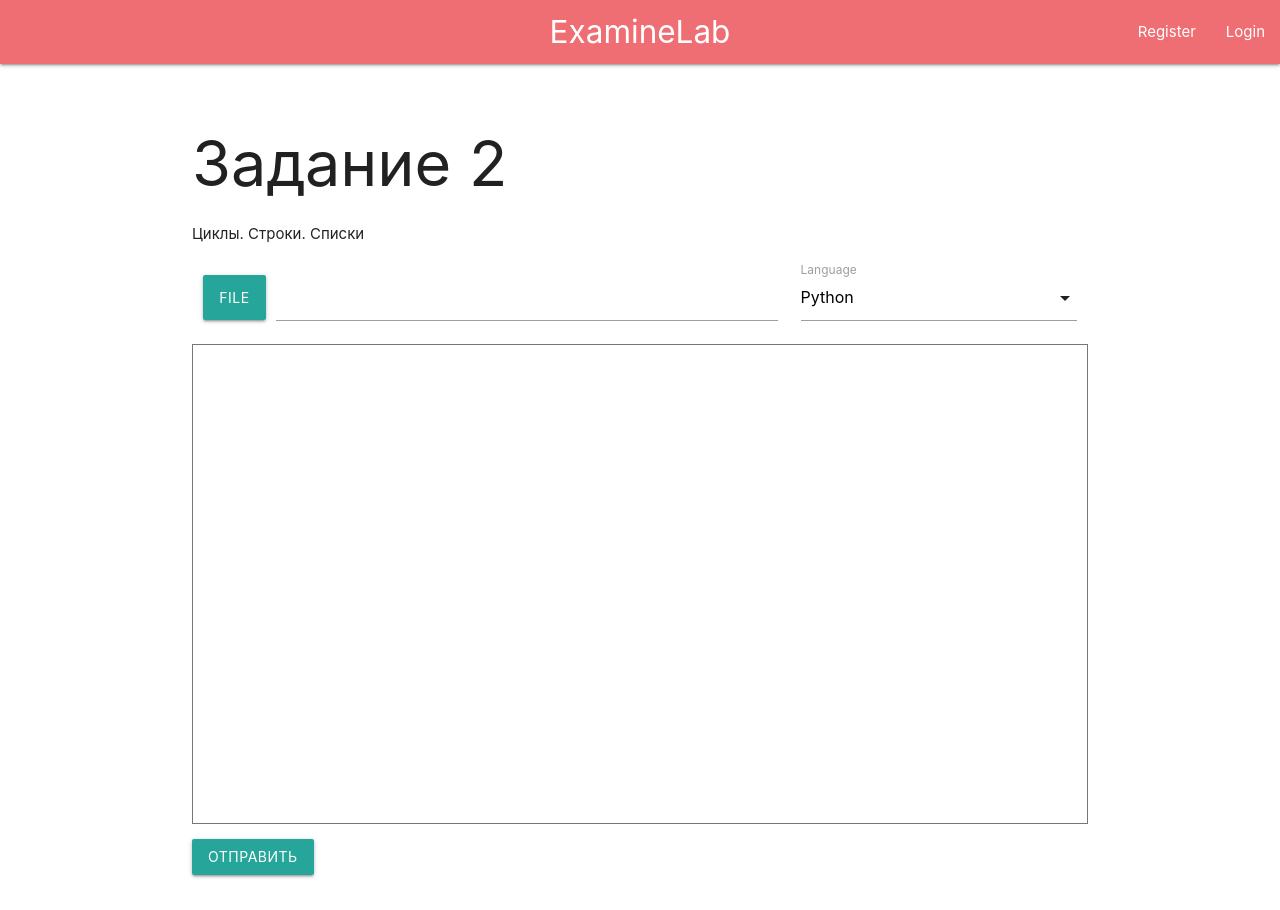
After one commit to e1four15f/ExamineLab, a Django app: page /courses/1/1 in a window 1280 px wide. The commit adds this page. Run offline with Django 3.2, Linux system fonts and the light colour scheme; data comes from the database, SQL or seed files in the repository; both versions use the stored data as it was after the commit; some libraries are stand-ins or nearby versions.

Commit message:
Added task template

```diff
--- /dev/null
+++ b/main/templates/main/task.html
@@ -0,0 +1,42 @@
+{% extends 'main/header.html' %}
+
+{% block content %}
+    <div class="row">
+
+        <h1>{{ task.title }}</h1>
+        <p>{{ task.summary }}</p>
+
+        <div class="col s8">
+            <form action="#">
+                <div class="file-field input-field">
+                    <div class="btn">
+                        <span>File</span>
+                        <input type="file">
+                    </div>
+                    <div class="file-path-wrapper"><input class="file-path validate" type="text">
+                    </div>
+                </div>
+            </form>
+        </div>
+
+        <div class="input-field col s4">
+            <select>
+                <!-- TODO получать список языков из бд-->
+                <option value="1">Python</option>
+                <option value="2">C++</option>
+                <option value="3">Java</option>
+            </select>
+            <label>Language</label>
+        </div>
+
+        <form name="test" method="post">
+            <textarea name="comment" cols="40" rows="150" style="resize: none; height: 60%;"></textarea>
+            <p><a href="#" class="waves-effect waves-light btn">Отправить</a></p>
+        </form>
+	</div>
+    <script>
+        $(document).ready(function(){
+            $('select').formSelect();
+        });
+    </script>
+{% endblock %}
--- a/main/urls.py
+++ b/main/urls.py
@@ -25,4 +25,5 @@ urlpatterns = [
     path('login/', views.login_request, name='login'),
     path('courses/', views.courses, name='courses'),
     path('courses/<single_slug>', views.single_slug, name='single_slug'),
+    path('courses/<single_slug>/<task_single_slug>', views.task_single_slug, name='task_single_slug'),
 ]
--- a/main/views.py
+++ b/main/views.py
@@ -17,6 +17,17 @@ def single_slug(request, single_slug):
                                'tasks': tasks})
     except Course.DoesNotExist:
         return HttpResponse('404 {} not found!'.format(single_slug))
+
+
+def task_single_slug(request, single_slug, task_single_slug):
+    try:
+        task = Task.objects.get(pk=int(task_single_slug))
+        return render(request=request,
+                      template_name='main/task.html',
+                      context={'task': task})
+
+    except Course.DoesNotExist:
+        return HttpResponse('404 {} not found!'.format(task_single_slug))
 
 
 def homepage(request):
```
Also changed, not shown: main/templates/main/course.html (+5 -4 lines), db.sqlite3.
